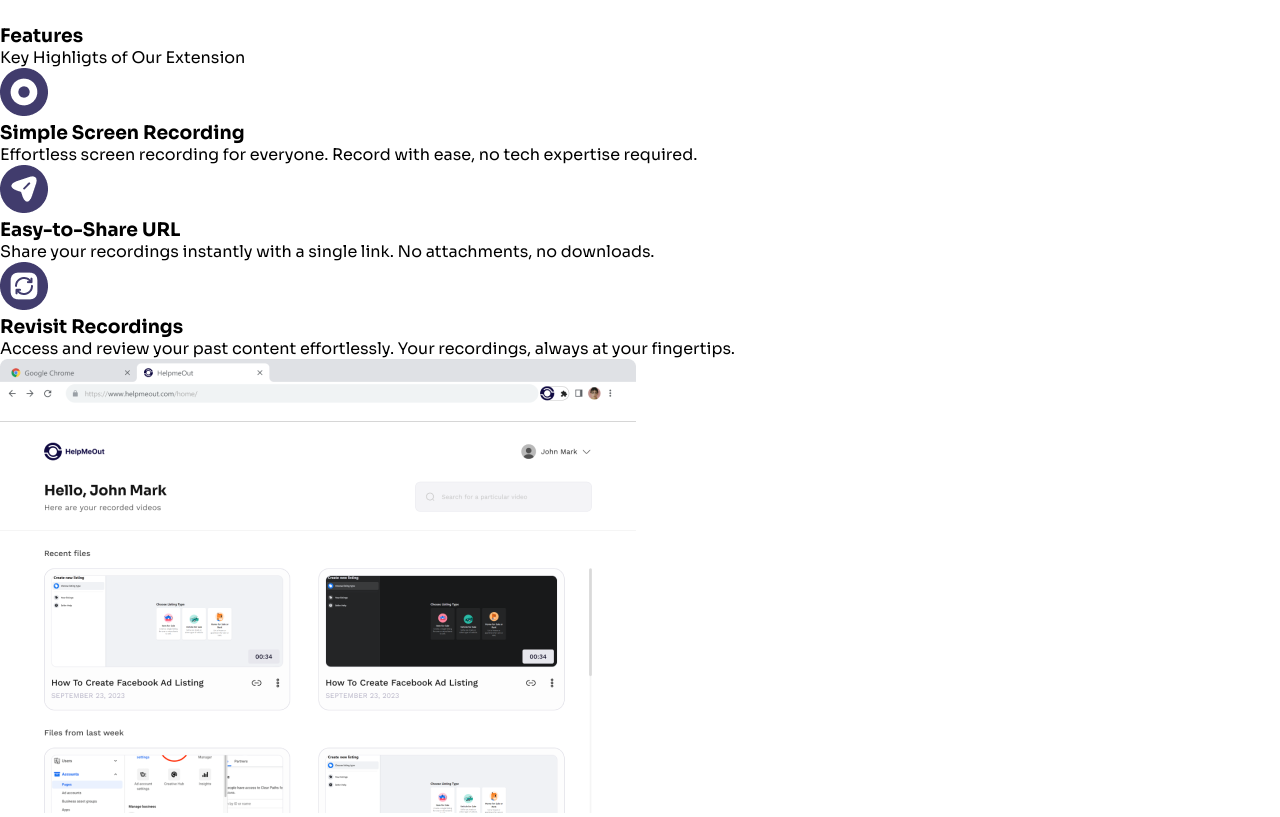
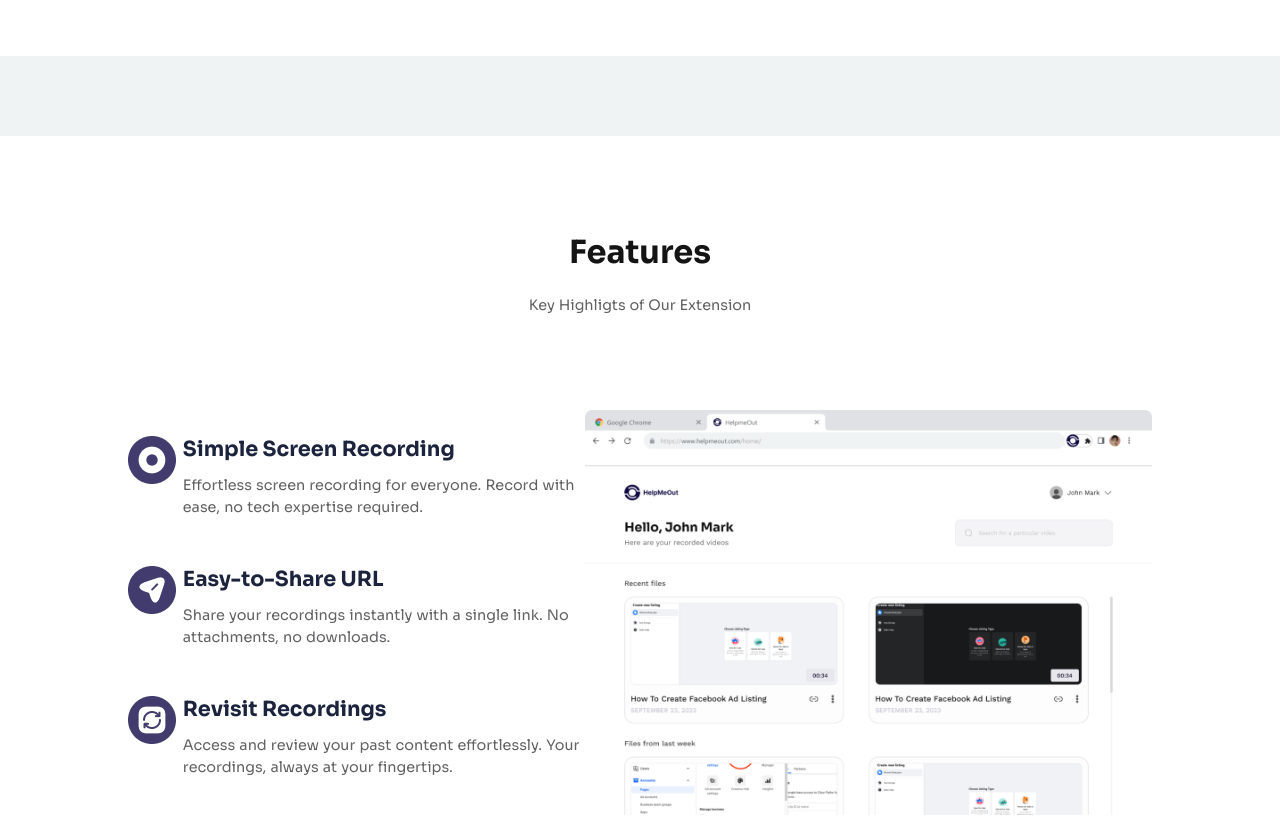
Before and after one commit to 0laolu/screen-record-extension, a React (Vite) app: page / in a window 1280 px wide. Shown: the part 680-1497 px from the top of the page. Built offline with nearby package versions, Linux system fonts and the light colour scheme.

Commit message:
feat: finish building desktop view of features section

```diff
--- a/src/components/landingPage/LandingPage.jsx
+++ b/src/components/landingPage/LandingPage.jsx
@@ -13,7 +13,7 @@ export default function LandingPage() {
     }, 3500)
 
     return (
-        <>
+        <div className="page-wrapper">
             {
                 isLoading ?
                     <Loader />
@@ -27,6 +27,6 @@ export default function LandingPage() {
                 </div>
             }
 
-        </>
+        </div>
     )
 }
--- a/src/index.css
+++ b/src/index.css
@@ -88,8 +88,17 @@ button {
 }
 
 /* STYLING THE HEADER */
+.page-wrapper {
+  background-color: #F0F3F4;
+}
+
 header {
-  margin-bottom: 3rem;
+  background-color: white;
+
+}
+
+section {
+  background-color: white;
 }
 
 .nav-bar {
@@ -131,7 +140,8 @@ header {
 /* STYLING THE HERO SECTION */
 
 .hero-section {
-  margin: 1rem 0 5rem 0;
+  padding: 6rem 0 4rem 0;
+  margin-bottom: 5rem;
 }
 
 .hero-section-content-wrapper {
@@ -192,6 +202,85 @@ header {
   height: auto;
 }
 
+
+/* STYLING FOR THE FEATURES SECTION */
+
+.features-section {
+  background-color: white;
+  padding: 6rem 0;
+  margin-bottom: 5rem;
+}
+
+.features-section-content-wrapper {
+  width: 80%;
+  margin: 0 auto;
+}
+
+.features-section-content-wrapper .heading {
+  text-align: center;
+}
+
+.section-header {
+  font-size: 2rem;
+  color: #141414;
+}
+
+.features-section-content-wrapper .heading p {
+  color: #616163;
+  font-size: 0.9rem;
+  word-spacing: 0.03rem;
+  padding-top: 1.5rem;
+}
+
+.features-section-content {
+  display: flex;
+  justify-content: space-between;
+  align-items: center;
+  padding-top: 6rem ;
+}
+
+.features-section-app-features {
+  width: 50%;
+}
+
+.app-features-card {
+  display: flex;
+  justify-content: space-between;
+  width: 100%;
+  max-width: 548px;
+  margin-bottom: 3rem;
+}
+
+.app-features-card:last-child {
+  margin-bottom: 1rem;
+}
+
+.app-features-content {
+  width: 88%;
+}
+
+.app-features-content h3 {
+  color: #1B233D;
+  font-size: 1.3rem;
+  padding-bottom: 0.8rem;
+}
+
+.app-features-content p {
+  color: #616163;
+  font-size: 0.9rem;
+  word-spacing: 0.05rem;
+  line-height: 1.5;
+}
+
+.features-section-image {
+  flex-shrink: 1;
+}
+
+.features-section-image img {
+  max-width: 100%;
+  height: auto;
+}
+
 /* STYLING FOR THE FOOTER */
 
 .footer {
```
